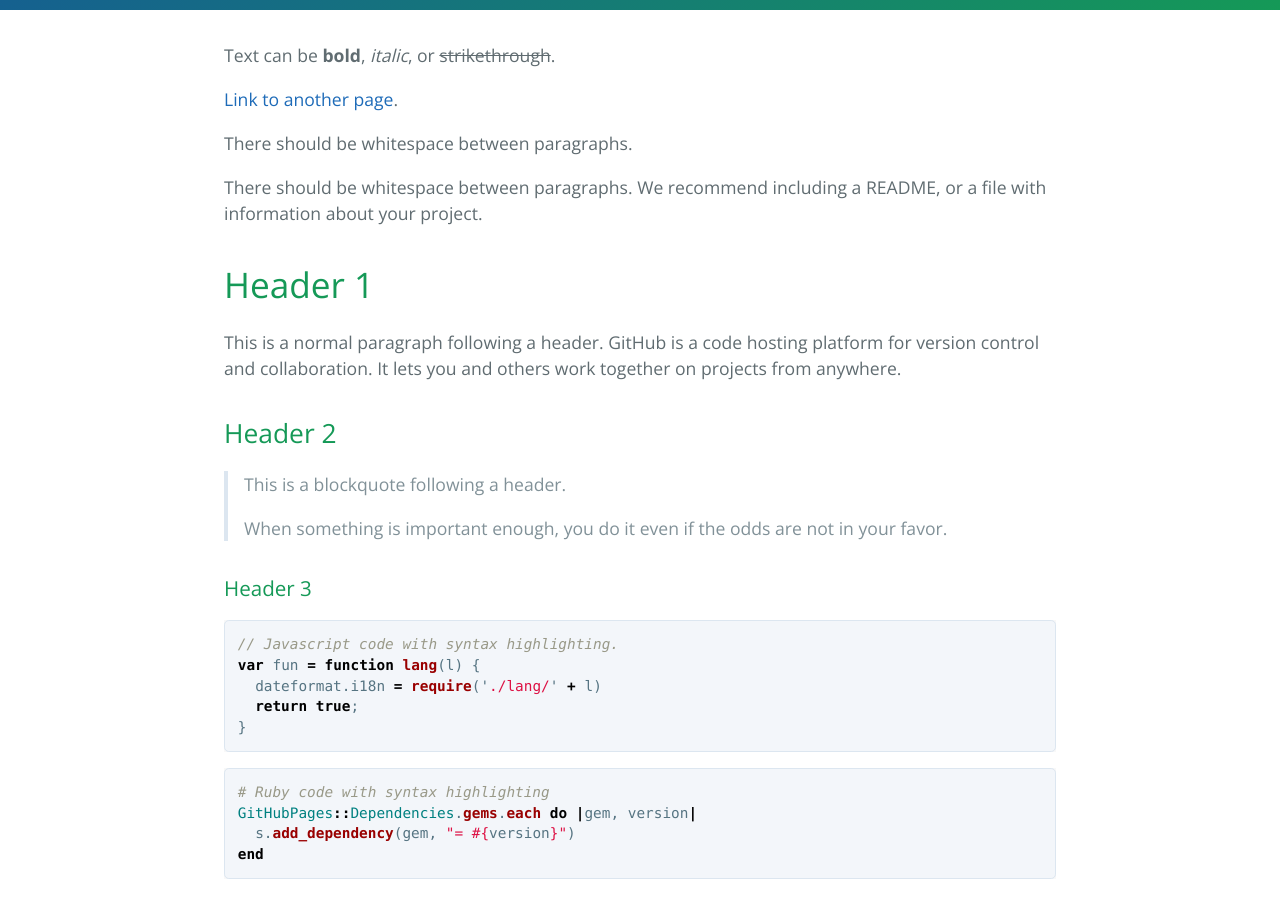
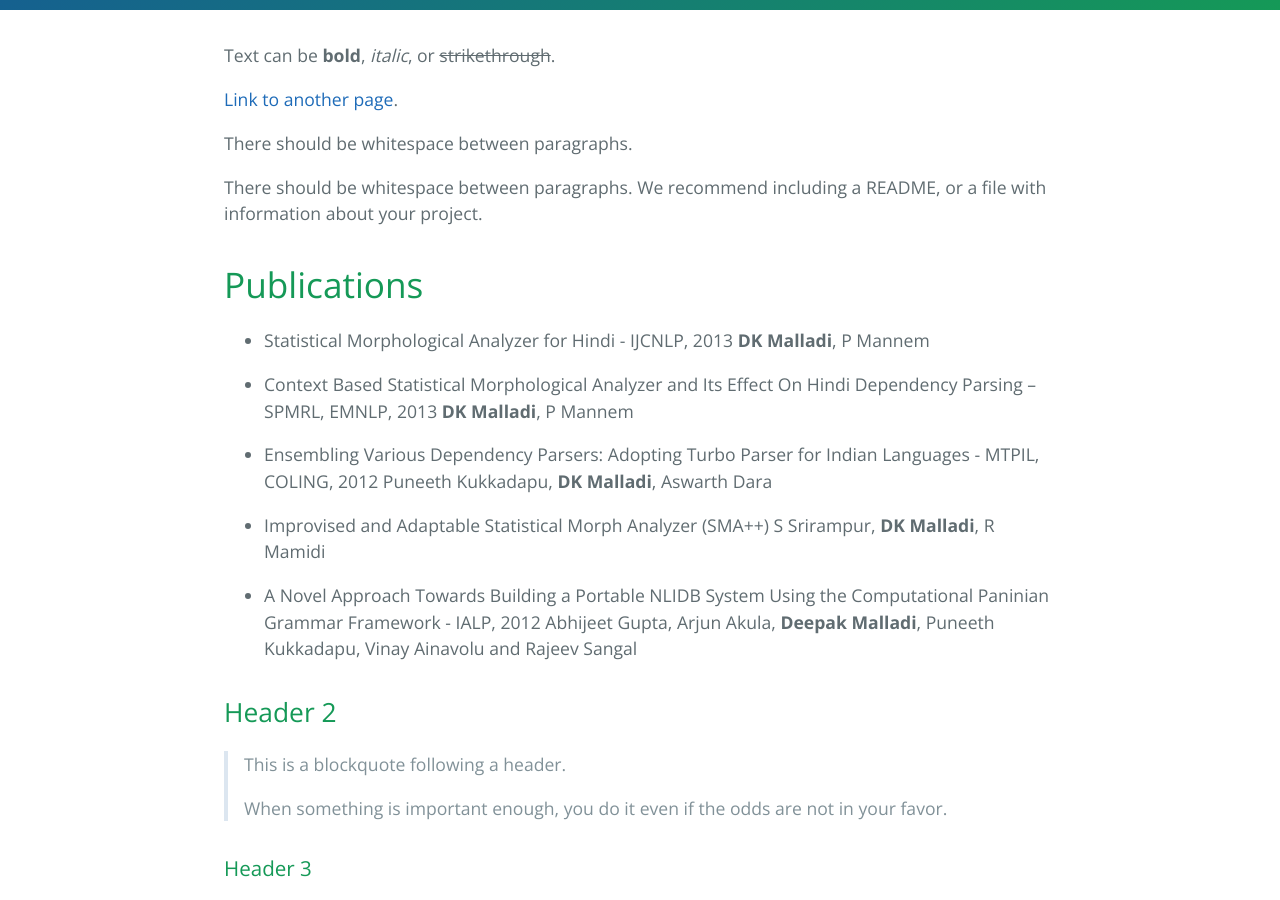
Before and after one commit to kapeed2091/kapeed2091.github.io, a Jekyll site: the page built from index.md, in a window 1280 px wide and 900 px high, scrolled down 373 px. Built offline with Jekyll 4.4.1, drawn with Linux system fonts in a browser that asks for light colours.

Commit message:
Update index.md

```diff
--- a/index.md
+++ b/index.md
@@ -10,9 +10,23 @@ There should be whitespace between paragraphs.
 
 There should be whitespace between paragraphs. We recommend including a README, or a file with information about your project.
 
-# [](#header-1)Header 1
+# [](#header-1)Publications
 
-This is a normal paragraph following a header. GitHub is a code hosting platform for version control and collaboration. It lets you and others work together on projects from anywhere.
+*   Statistical Morphological Analyzer for Hindi - IJCNLP, 2013
+    **DK Malladi**, P Mannem
+
+*   Context Based Statistical Morphological Analyzer and Its Effect On Hindi Dependency Parsing – SPMRL, EMNLP, 2013
+    **DK Malladi**, P Mannem
+
+*   Ensembling Various Dependency Parsers: Adopting Turbo Parser for Indian Languages - MTPIL, COLING, 2012
+    Puneeth Kukkadapu, **DK Malladi**, Aswarth Dara
+
+*   Improvised and Adaptable Statistical Morph Analyzer (SMA++)
+    S Srirampur, **DK Malladi**, R Mamidi
+
+*   A Novel Approach Towards Building a Portable NLIDB System Using the Computational Paninian Grammar Framework  - IALP, 2012
+    Abhijeet Gupta, Arjun Akula, **Deepak Malladi**, Puneeth Kukkadapu, Vinay Ainavolu and Rajeev Sangal
+
 
 ## [](#header-2)Header 2
 
```
